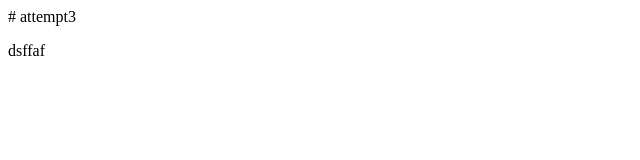
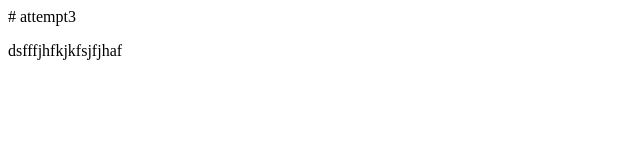
Before and after one commit to jadid800/attempt3, a plain HTML site: page index.html in a window 1280 px wide. Shown: the full height of the page, 0-640 px from the left. Drawn offline with Linux system fonts and the light colour scheme.

Commit message:
Update index.html

```diff
--- a/index.html
+++ b/index.html
@@ -3,6 +3,6 @@
 <head>
   </head>
   <body>
-    <p> dsffaf </p>
+    <p> dsfffjhfkjkfsjfjhaf </p>
   </body>
 </html>
```
